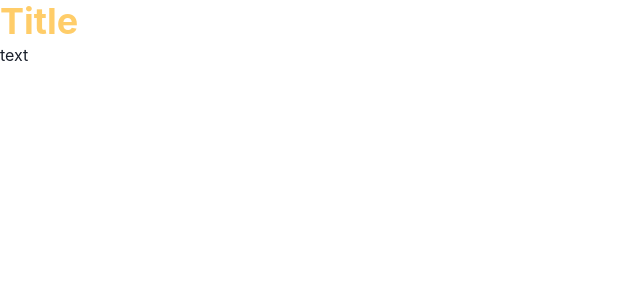
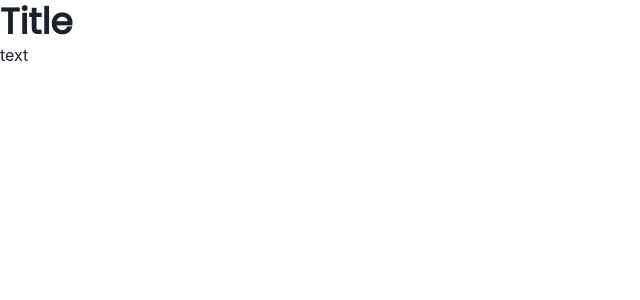
Before and after one commit to AmirrMahmoudi/react-portfolio, a React (Vite) app: page / in a window 1280 px wide. Shown: the top 300 px of the page, without its empty margins (0-640 px from the left). Built offline with nearby package versions, Linux system fonts and the light colour scheme.

Commit message:
Setup fonts with ChakraUI

```diff
--- a/package.json
+++ b/package.json
@@ -13,6 +13,8 @@
     "@chakra-ui/react": "^2.8.2",
     "@emotion/react": "^11.11.4",
     "@emotion/styled": "^11.11.0",
+    "@fontsource/inter": "^5.0.16",
+    "@fontsource/poppins": "^5.0.8",
     "framer-motion": "^11.0.8",
     "react": "^18.2.0",
     "react-dom": "^18.2.0"
--- a/src/App.jsx
+++ b/src/App.jsx
@@ -3,7 +3,7 @@ import { Heading, Text } from "@chakra-ui/react";
 export function App() {
   return (
     <>
-      <Heading color="primary.light">Title</Heading>
+      <Heading color="">Title</Heading>
       <Text>text</Text>
     </>
   );
--- a/src/index.jsx
+++ b/src/index.jsx
@@ -1,3 +1,6 @@
+import "@fontsource/inter";
+import "@fontsource/poppins";
+
 import ReactDOM from "react-dom/client";
 import { App } from "./App";
 import { ChakraProvider } from "@chakra-ui/react";
--- a/src/styles/theme.js
+++ b/src/styles/theme.js
@@ -8,4 +8,10 @@ const colors = {
   secondary: "#0F1B61",
   black: "#000000",
 };
-export const myTheme = extendTheme({ colors });
+
+const fonts = {
+  heading: `'Poppins', sans-serif`,
+  //   body: `'Inter', sans-serif`,
+};
+
+export const myTheme = extendTheme({ colors, fonts });
```
Also changed, not shown: 1 other file (tests, documents, lock files or other folders).
